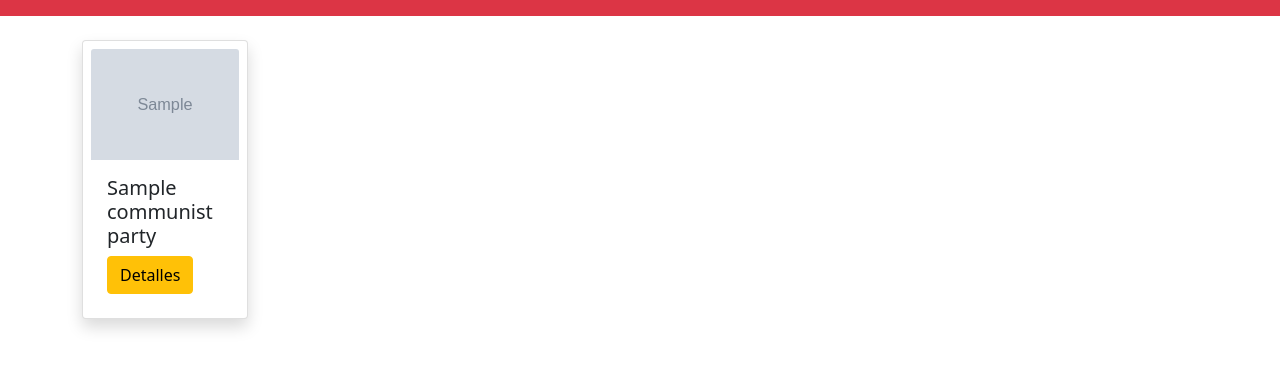
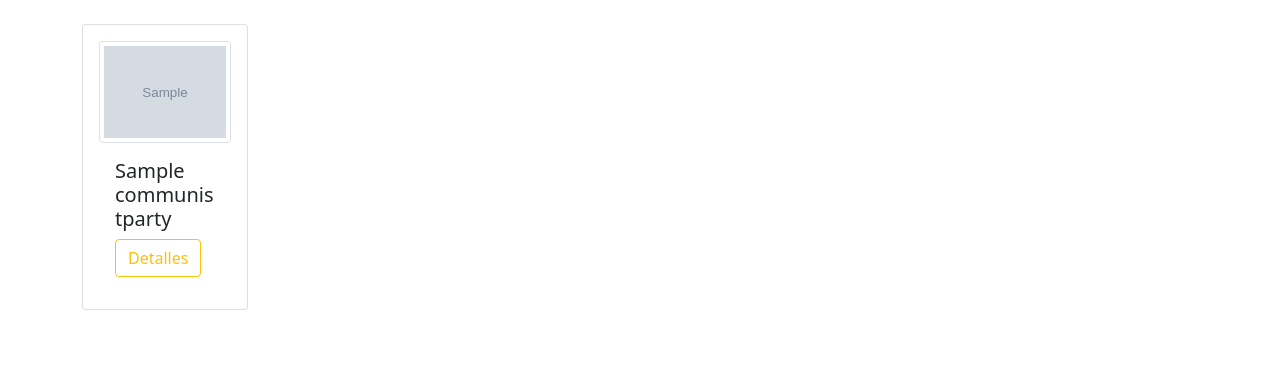
Before and after one commit to gitatmanu/estadodelmce, a Django app: page /lista-de-partidos/ in a window 1280 px wide. Shown: the top 369 px of the page. Run offline with Django 3.2, Linux system fonts and the light colour scheme; tables that the repository leaves empty hold one stand-in row (values such as "Sample post"); grey boxes marked "Sample" are stand-in pictures; some libraries are stand-ins or nearby versions.

Commit message:
template

```diff
--- a/estadodelmce/templates/communistparty_list.html
+++ b/estadodelmce/templates/communistparty_list.html
@@ -11,17 +11,15 @@
 </head>
 
 <body>
-  <nav class="navbar navbar-dark bg-danger mb-4">
-  </nav>
-  <div class="container">
+  <div class="container mt-4">
     <div class="row row-cols-1 row-cols-sm-3 row-cols-md-3 row-cols-lg-4 row-cols-xl-6">
       {% for obj in objects %}
       <div class="col mb-4">
-        <div class="card shadow p-2 bg-body rounded">
-          <img src="{{ obj.logo.url }}" class="card-img-top" alt="...">
+        <div class="card p-3 rounded">
+          <img src="{{ obj.logo.url }}" class="card-img-top img-thumbnail " alt="...">
           <div class="card-body">
             <h5 class="card-title">{{ obj.name }}</h5>
-            <a href="{{ obj.url }}" class="btn btn-warning">Detalles</a>
+            <a href="{{ obj.url }}" class="btn btn-outline-warning">Detalles</a>
           </div>
         </div>
       </div>
```
Also changed, not shown: 1 other file.
